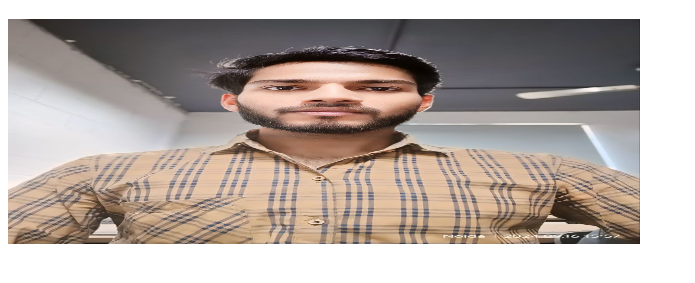
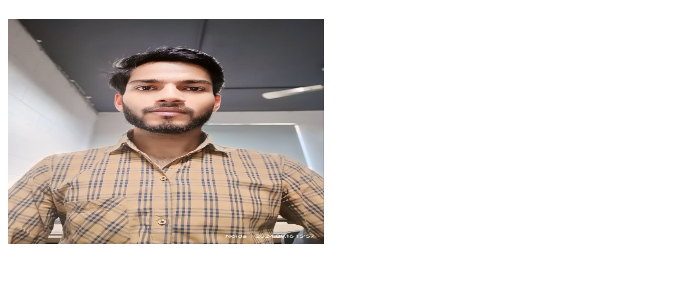
Before and after one commit to pateldipanshu/pateldipanshu.github.io, a plain HTML site: page index.html in a window 1280 px wide. Shown: the part 61-344 px from the top of the page, without its empty margins (0-695 px from the left). Drawn offline with Linux system fonts and the light colour scheme.

Commit message:
image size update

```diff
--- a/index.html
+++ b/index.html
@@ -7,6 +7,6 @@
 </head>
 <body>
     <h1>Welcome To my Project</h1>
-    <img src="image/myPhoto.jpg" alt="Dipanshu Patel" width="50%" height="225px">
+    <img src="image/myPhoto.jpg" alt="Dipanshu Patel" width="25%" height="225px">
 </body>
 </html>
```
